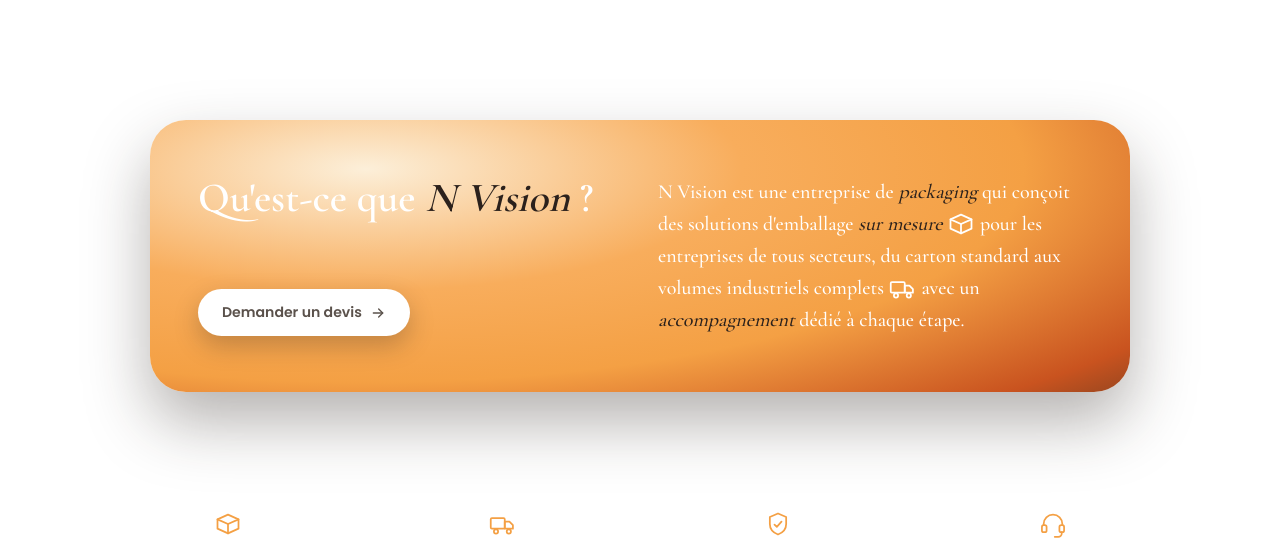
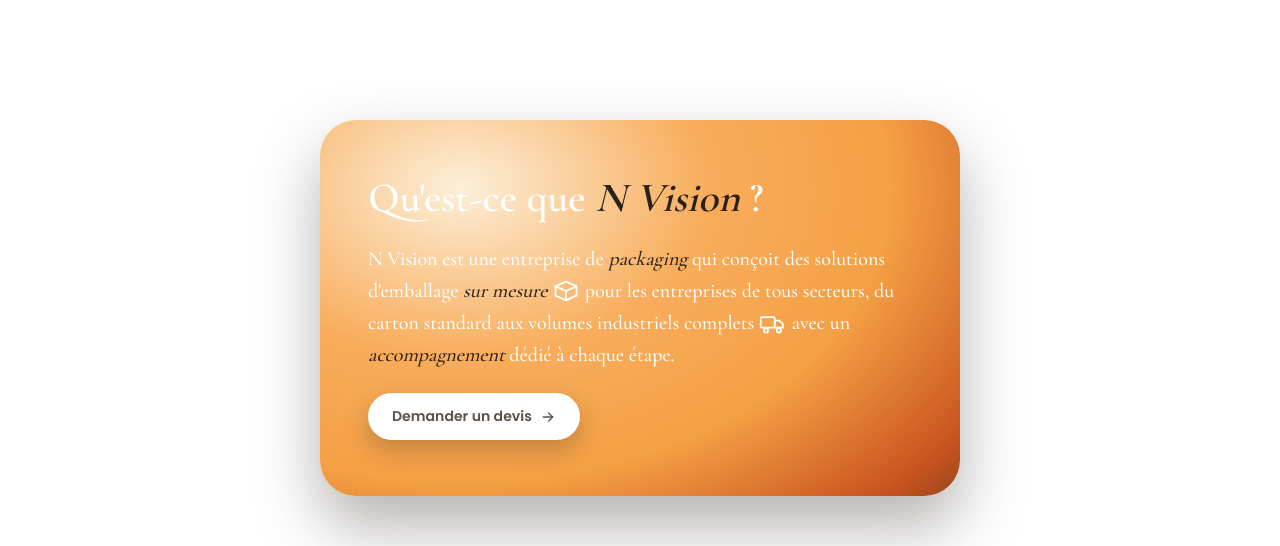
Before and after one commit to nouratraore55-ship-it/n_vision_site, a React (Vite) app: page / in a window 1280 px wide. Shown: the part 940-1486 px from the top of the page. Built offline with nearby package versions, Linux system fonts and the light colour scheme; no server answers.

Commit message:
Fusionne le texte et le bouton Demander un devis dans une seule colonne (titre, texte, bouton empiles)

```diff
--- a/src/pages/Home.css
+++ b/src/pages/Home.css
@@ -164,19 +164,14 @@
   background: var(--gradient-warm);
   border-radius: 36px;
   padding: 56px 48px;
-  max-width: 980px;
+  max-width: 640px;
   margin: 0 auto;
-  display: grid;
-  grid-template-columns: 1fr 1fr;
-  gap: 36px;
-  align-items: stretch;
 }
 
 .about-bubble-left {
   display: flex;
   flex-direction: column;
   align-items: flex-start;
-  justify-content: space-between;
   gap: 22px;
 }
 
--- a/src/pages/Home.jsx
+++ b/src/pages/Home.jsx
@@ -158,11 +158,6 @@
             <div className="about-bubble">
               <div className="about-bubble-left">
                 <h2 className="about-title">Qu'est-ce que <em>N Vision</em> ?</h2>
-                <Link to="/devis" className="about-cta">
-                  Demander un devis <IconArrowRight width={16} height={16} strokeWidth={2} />
-                </Link>
-              </div>
-              <div className="about-bubble-right">
                 <p className="about-text">
                   N Vision est une entreprise de <em>packaging</em> qui conçoit des solutions
                   d'emballage <em>sur mesure</em>{' '}
@@ -172,6 +167,9 @@
                   <span className="about-chip" aria-hidden="true"><IconTruck /></span>{' '}
                   avec un <em>accompagnement</em> dédié à chaque étape.
                 </p>
+                <Link to="/devis" className="about-cta">
+                  Demander un devis <IconArrowRight width={16} height={16} strokeWidth={2} />
+                </Link>
               </div>
             </div>
           </div>
```
